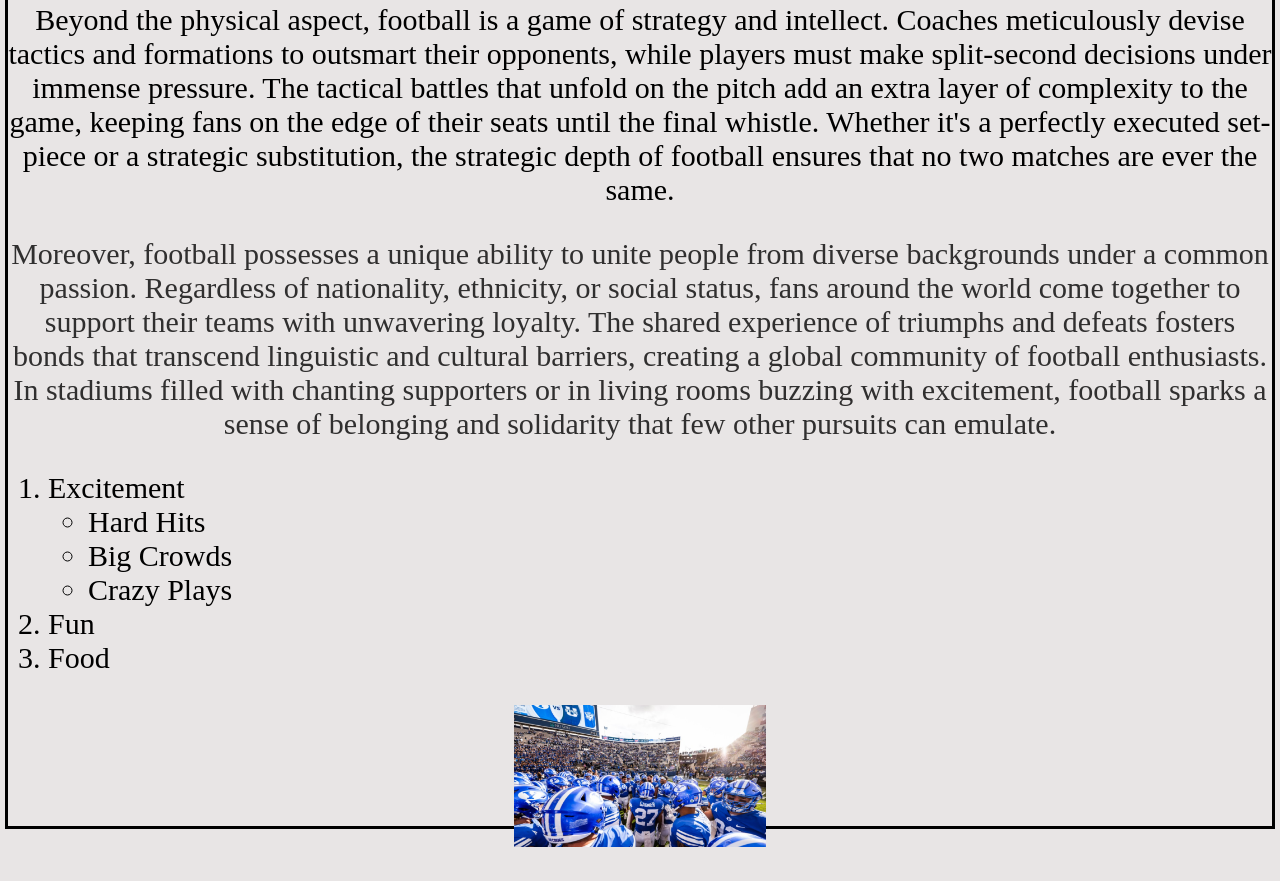
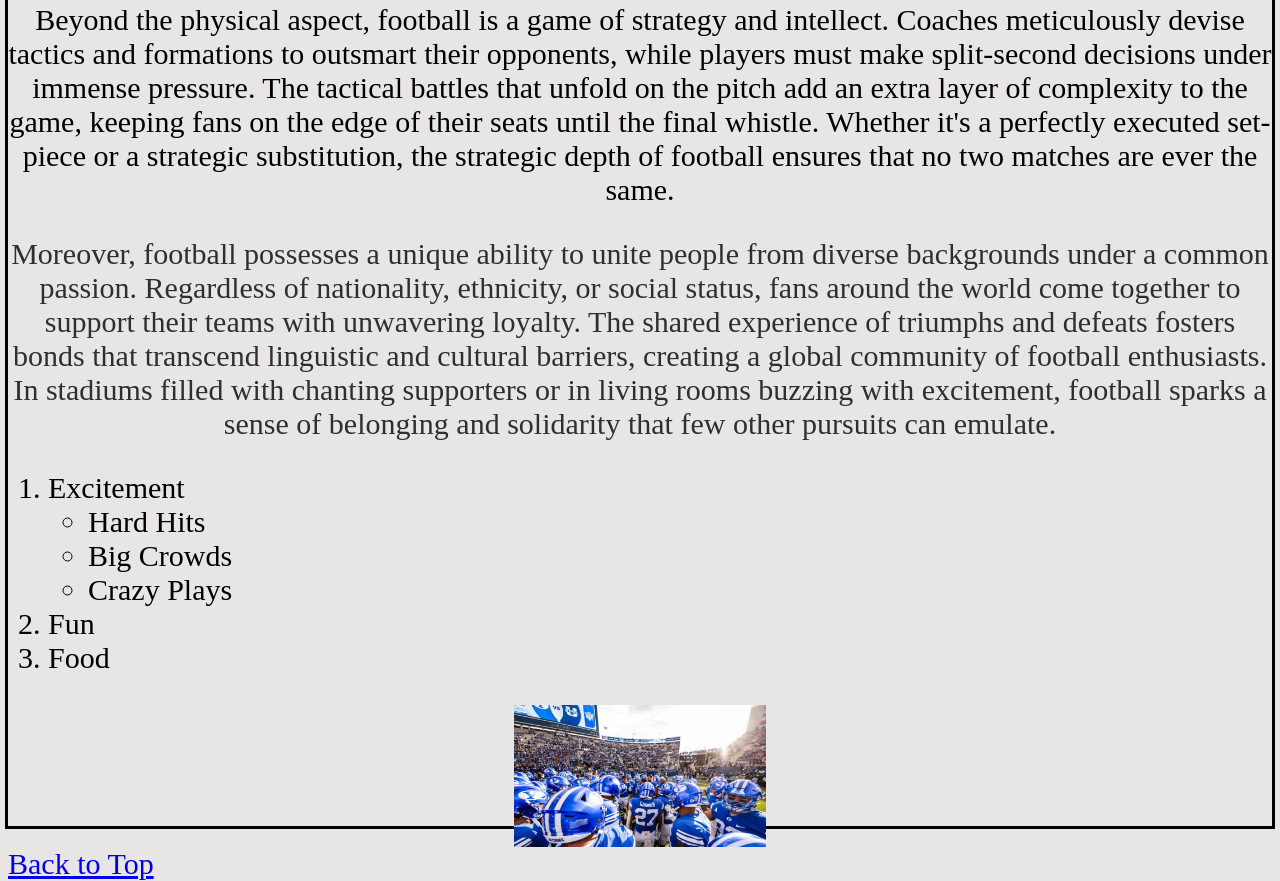
Before and after one commit to cmgrims2003/cmgrims2003.github.io, a plain HTML site: page fromscratch/fromscratch.html in a window 1280 px wide. Shown: the part 991-1872 px from the top of the page. Before the commit the page ends 1838 px from the top, so only its background shows below. Drawn offline with Linux system fonts and the light colour scheme.

Commit message:
Update fromscratch.html

```diff
--- a/fromscratch/fromscratch.html
+++ b/fromscratch/fromscratch.html
@@ -57,6 +57,7 @@
             <li>Food</li>
          </ol>
        <img src="../images/football.jpg" width="20%" alt="Picture of the best football team in the nation (BYU Football)"></a>
+       <a href="#top">Back to Top</a>
       </div>
 </body>
 </html>
```
